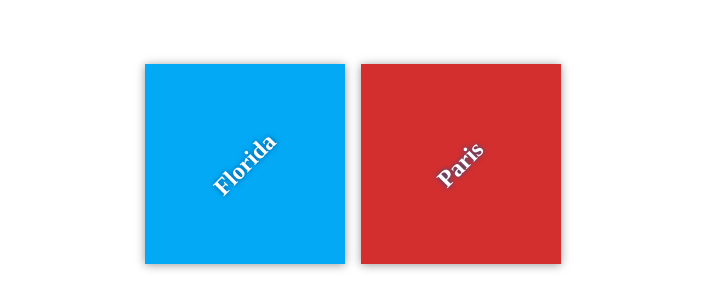
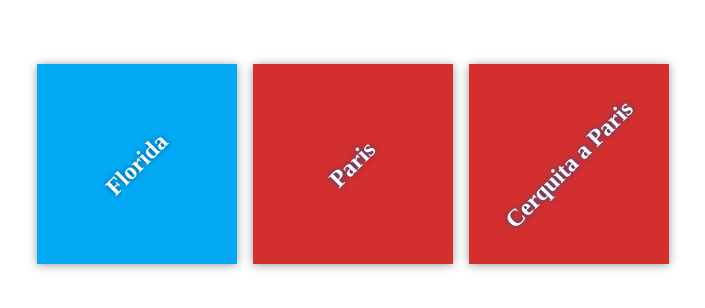
Before and after one commit to ssbpgm/my-travel-plans, a plain HTML site: page index.html in a window 1280 px wide. Shown: the part 236-544 px from the top of the page, without its empty margins (287-992 px from the left). Drawn offline with Linux system fonts and the light colour scheme.

Commit message:
Add starting destinations

```diff
--- a/index.html
+++ b/index.html
@@ -17,6 +17,10 @@
             <div class="destination" id="paris">
                 <h2>Paris</h2>
             </div>
+            <div class="destination" id="paris">
+                <h2>Cerquita a Paris</h2>
+            </div>
+
         </div>
     </div>
 
```
